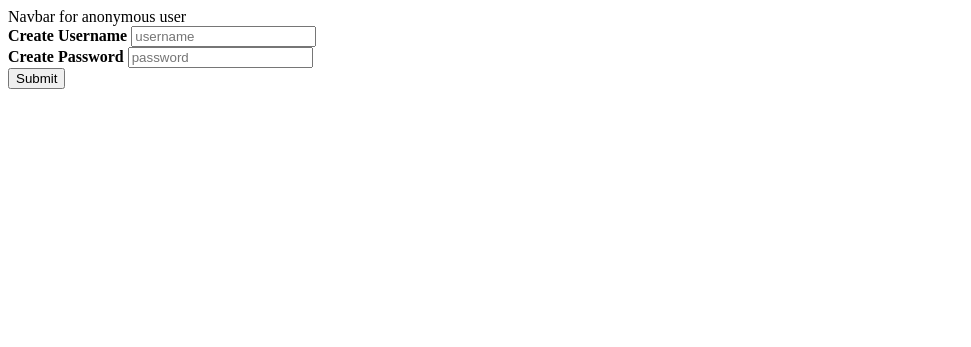
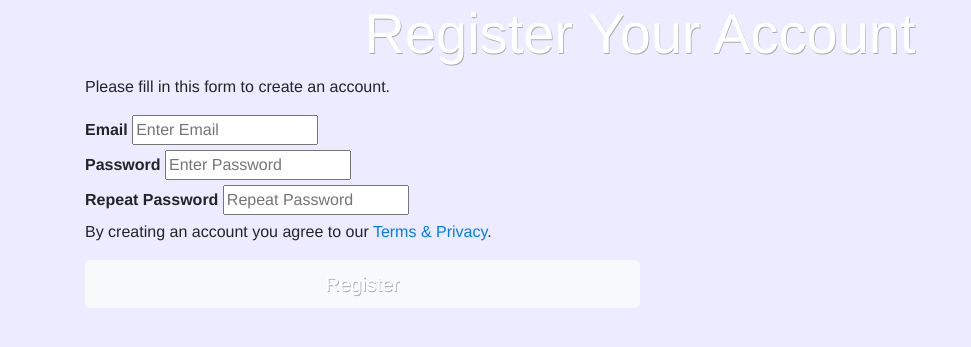
Before and after one commit to BSkrockii/GetALife, a Django app: page /login/ in a window 1280 px wide. Shown: the top 347 px of the page, without its empty margins (0-971 px from the left). Run offline with Django 3.2, Linux system fonts and the light colour scheme; some libraries are stand-ins or nearby versions.

Commit message:
create user block + bootstrapped, clean up later not clean yet

```diff
--- a/getalife/templates/life/login.html
+++ b/getalife/templates/life/login.html
@@ -1,27 +1,40 @@
-{% extends 'base.html' %}
+
 {% load static %}
-<html>
+<html lang="en">
     <head>
         <meta charset="utf-8">
         <link rel="shortcut icon" type="image/png" href="{% static 'img/favicon.png' %}"/>
+        <link href="https://stackpath.bootstrapcdn.com/bootstrap/4.4.1/css/bootstrap.min.css" rel="stylesheet" integrity="sha384-Vkoo8x4CGsO3+Hhxv8T/Q5PaXtkKtu6ug5TOeNV6gBiFeWPGFN9MuhOf23Q9Ifjh" crossorigin="anonymous">
         <link rel="stylesheet" href="{% static 'css/login.css' %}">
     </head>
     {% block content %}
     <body>
-        <form method="POST">
-            <div class="container">
-                {% csrf_token %}
-                <label for="username"><b>Create Username</b></label>
-                <input type="text" name="username" placeholder="username"><br>
-
-                <label for="password"><b>Create Password</b></label>
-                <input type="password" name="password" placeholder="password"><br>
-                <input type="submit">
+        <div class="container">
+            <div class="mainH text-center">
+                <h1 class="display-4">Register Your Account</h1>
             </div>
-        </form>
-        {% for message in messages %}
-        <h3>{{message}}</h3>
-        {% endfor %}
+        </div>
+        <div class="container">
+            <p>Please fill in this form to create an account.</p>
+        </div>
+        <div class="container">
+            <label for="email"><b>Email</b></label>
+            <input type="text" placeholder="Enter Email" name="email" required>
+        </div>
+        <div class="container">
+            <label for="psw"><b>Password</b></label>
+            <input type="password" placeholder="Enter Password" name="psw" required>
+        </div>
+        <div class="container">
+            <label for="psw-repeat"><b>Repeat Password</b></label>
+            <input type="password" placeholder="Repeat Password" name="psw-repeat" required>
+        </div>
+        <div class="container">
+            <p>By creating an account you agree to our <a href="#">Terms & Privacy</a>.</p>
+        </div>
+        <div class="container">
+            <button type="submit" class="btn btn-light btn-lg btn-block">Register</button>
+        </div>
     </body>
     {% endblock content %}
 </html>
```
